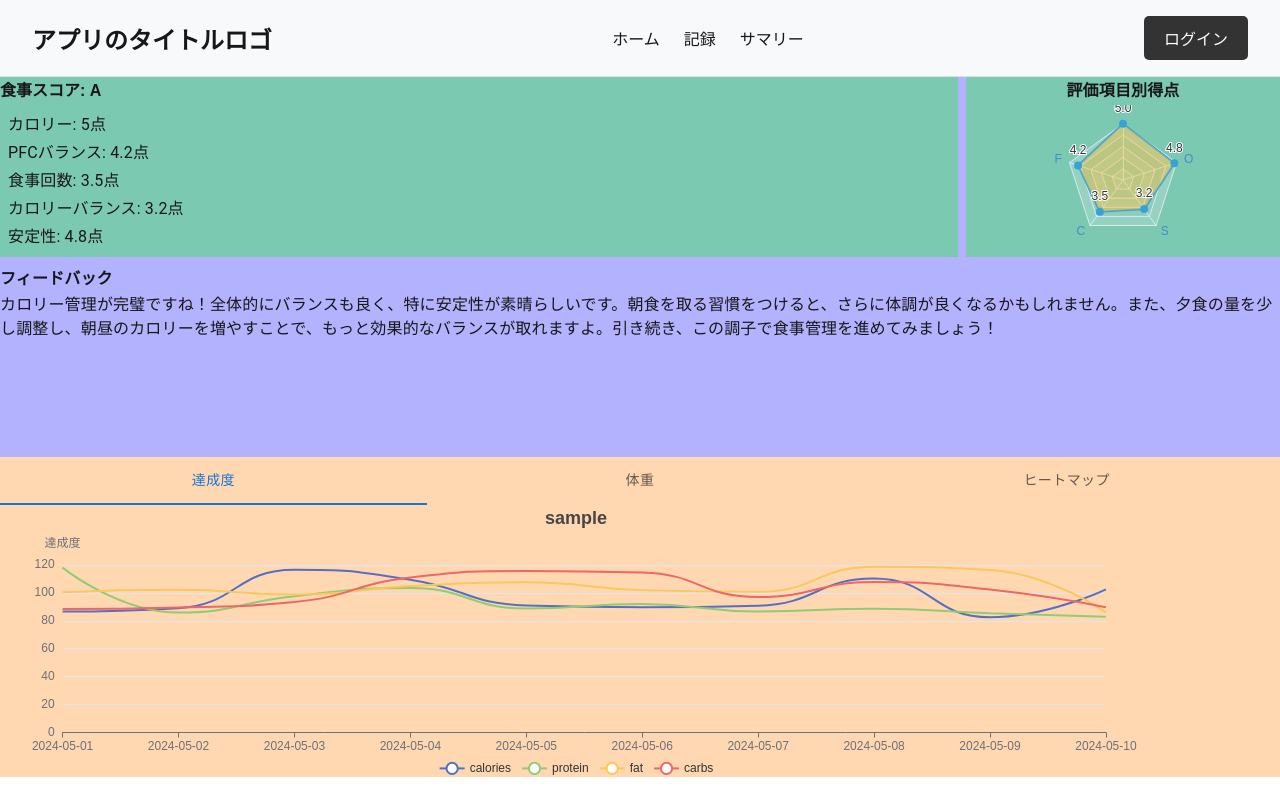
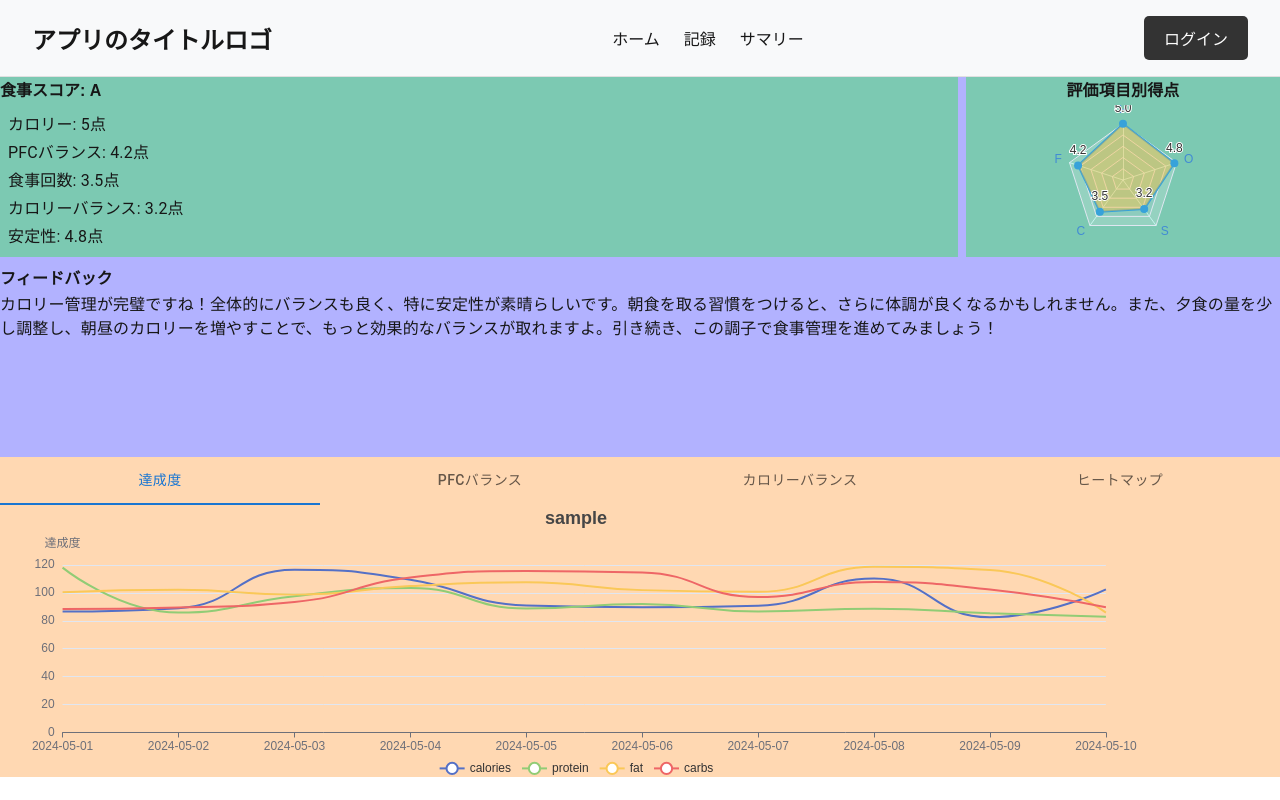
Before and after one commit to atsushi0507/dietary_web_app, a Next.js app in the folder frontend/: page /summary in a window 1280 px wide. Built offline with nearby package versions, Linux system fonts and the light colour scheme.

Commit message:
Add PieChart

```diff
--- /dev/null
+++ b/frontend/src/components/atoms/PieChart.jsx
@@ -0,0 +1,47 @@
+import React from "react";
+import ReactEChart from "echarts-for-react";
+
+const PieChart = ({ data, title, height = "150px" }) => {
+    const options = {
+        tooltip: {
+            trigger: "item"
+        },
+        legend: {
+            top: "5%",
+            left: "center"
+        },
+        series: [
+            {
+                label: {
+                    show: false,
+                    position: "center"
+                },
+                emphasis: {
+                        label: {
+                        show: true,
+                        fontWeight: "bold",
+                        fontSize: 20,
+                        formatter: "{b}: {d}%"
+                    }
+                },
+                labelLine: {
+                    show: false
+                },
+                data: data,
+                name: title,
+                type: "pie",
+                radius: ["50%", "75%"],
+                avoidLabelOverlap: false,
+                itemStyle: {
+                    borderRadius: 10,
+                    borderColor: "#fff",
+                    borderWidth: 2
+                }
+            }
+        ]
+    };
+
+    return <ReactEChart option={options} style={{height: height, width: "100%"}}/>;
+};
+
+export default PieChart;
--- a/frontend/src/components/templates/summary/dashboard.jsx
+++ b/frontend/src/components/templates/summary/dashboard.jsx
@@ -3,11 +3,26 @@ import React, { useState } from "react";
 import styled from "styled-components";
 import sampleData from "@/public/sampleAchievement.json";
 import LineChart from "@/components/atoms/LineChart";
+import PieChart from "@/components/atoms/PieChart";
 
 const tabOptions = [
     {label: "達成度"},
-    {label: "体重"},
+    {label: "PFCバランス"},
+    {label: "カロリーバランス"},
     {label: "ヒートマップ"}
+];
+
+const samplePFCData = [
+    {name: "タンパク質", value: 82.5},
+    {name: "脂質", value: 61.0},
+    {name: "炭水化物", value: 330.0}
+];
+
+const sampleCalorieData = [
+    {name: "朝食", value: 616.5},
+    {name: "昼食", value: 946.8},
+    {name: "夕食", value: 620.1},
+    {name: "間食", value: 123.5}
 ]
 
 const Dashboard = () => {
@@ -31,6 +46,20 @@ const Dashboard = () => {
                 yAxisLabel="達成度"
                 height="275px"
             />}
+            {selectedTab === 1 &&
+            <PieChart
+                title="PFCバランス"
+                data={samplePFCData}
+                height="300px"
+            />
+            }
+            {selectedTab === 2 &&
+            <PieChart
+                title="カロリーバランス"
+                data={sampleCalorieData}
+                height="300px"
+            />
+            }
         </Container>
     );
 };
```
